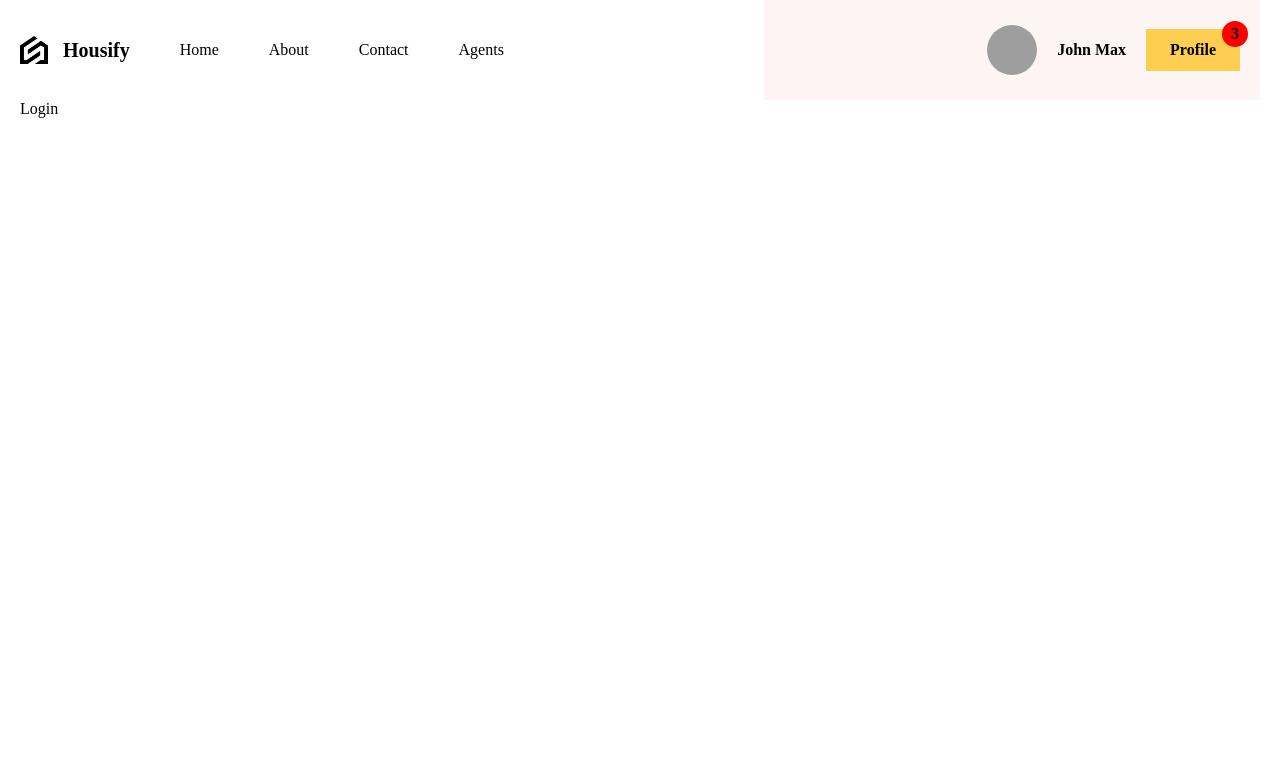
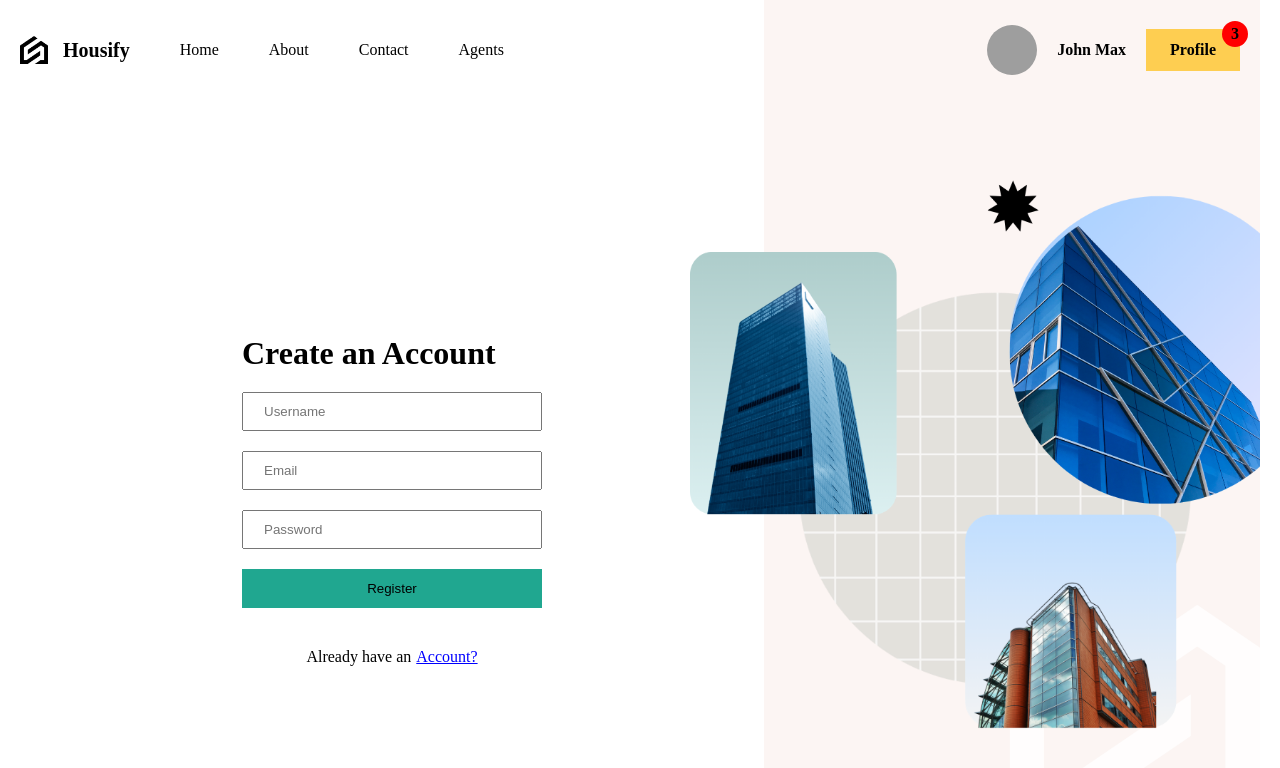
Before and after one commit to swasthikg73/Housify, a React (Vite) app in the folder client/: page /login in a window 1280 px wide. Shown: the top 768 px of the page. Built offline with nearby package versions, Linux system fonts and the light colour scheme; grey boxes are pictures that could not be loaded.

Commit message:
Login page added

```diff
--- a/client/src/pages/login/Login.jsx
+++ b/client/src/pages/login/Login.jsx
@@ -1,7 +1,74 @@
 import "./Login.scss";
+import { assets } from "../../assets/assets";
+import { useState } from "react";
 
 const Login = () => {
-  return <div>Login</div>;
+  const [register, setRegister] = useState(true);
+
+  const form = {
+    name: "",
+    email: "",
+    password: "",
+  };
+
+  const onSubmit = () => {
+    e.target.preventDefault();
+    console.log("Clicked");
+
+    console.log(form);
+  };
+
+  return (
+    <div className="form-wrapper">
+      <div className="form">
+        <form>
+          {register ? <h1>Create an Account</h1> : <h1>Welcome back,</h1>}
+          {register && (
+            <input
+              name="username"
+              type="text"
+              value={form.name}
+              placeholder="Username"
+            />
+          )}
+          <input
+            name="email"
+            type="text"
+            value={form.email}
+            placeholder="Email"
+          />
+          <input
+            name="password"
+            type="password"
+            value={form.password}
+            placeholder="Password"
+          />
+          <button onClick={(e) => onSubmit(e)} type="submit">
+            {register ? "Register" : "Login"}
+          </button>
+        </form>
+
+        {register ? (
+          <p>
+            Already have an
+            <span className="link" onClick={() => setRegister(!register)}>
+              Account?
+            </span>
+          </p>
+        ) : (
+          <p>
+            Don't you have any
+            <span className="link" onClick={() => setRegister(!register)}>
+              Account?
+            </span>
+          </p>
+        )}
+      </div>
+      <div className="imageContainer">
+        <img src={assets.bg} alt="" />
+      </div>
+    </div>
+  );
 };
 
 export default Login;
--- a/client/src/pages/login/Login.scss
+++ b/client/src/pages/login/Login.scss
@@ -0,0 +1,59 @@
+.form-wrapper {
+    height: 100vh;
+    display: flex;
+
+    .form {
+        flex: 3;
+
+        display: flex;
+        justify-content: center;
+        align-items: center;
+        flex-direction: column;
+        gap: 40px;
+
+        form {
+            display: flex;
+            flex-direction: column;
+            gap: 20px;
+            min-width: 300px;
+
+            input {
+                padding: 10px 20px;
+
+            }
+
+            button {
+                padding: 12px 15px;
+                border: none;
+                background-color: #20a790;
+                cursor: pointer;
+                color: black;
+            }
+        }
+
+        p {
+            text-align: center;
+
+            .link {
+                color: blue;
+                text-decoration: underline;
+                cursor: pointer;
+                margin-left: 5px
+            }
+        }
+
+        ;
+    }
+
+    .imageContainer {
+        flex: 2;
+        background-color: #fcf5f3;
+        position: relative;
+
+        img {
+            width: 115%;
+            position: absolute;
+            right: 0;
+        }
+    }
+}
```
